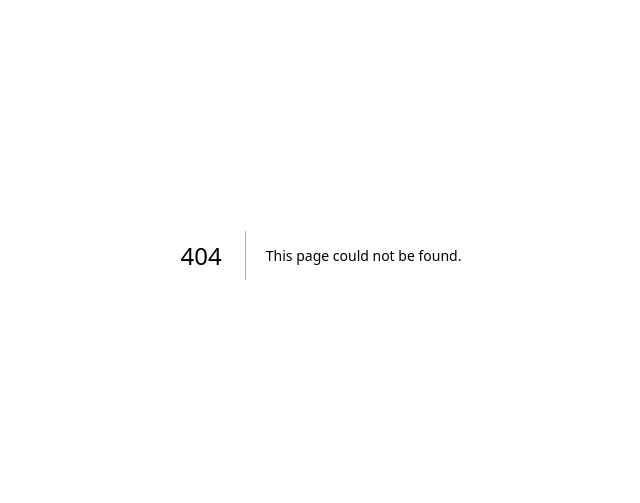
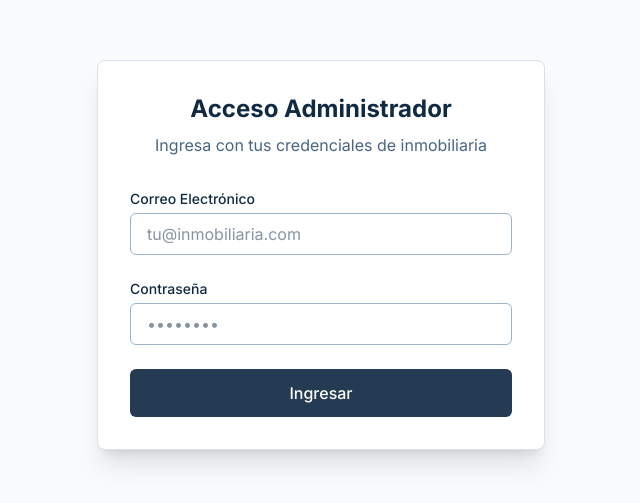
Before and after one commit to malessan4/inmobi, a Next.js app: page /admin/login in a window 1280 px wide. Before the commit this address had no page. Shown: the part 145-648 px from the top of the page, without its empty margins (319-959 px from the left). Built offline with nearby package versions, Linux system fonts and the light colour scheme; no server answers.

Commit message:
feat(admin): add protected admin layout and supabase auth login

```diff
--- /dev/null
+++ b/src/app/admin/login/page.tsx
@@ -0,0 +1,84 @@
+'use client';
+
+import { useState } from 'react';
+import { supabase } from '@/lib/supabase';
+import { useRouter } from 'next/navigation';
+
+export default function AdminLogin() {
+  const [email, setEmail] = useState('');
+  const [password, setPassword] = useState('');
+  const [error, setError] = useState('');
+  const [loading, setLoading] = useState(false);
+  const router = useRouter();
+
+  const handleLogin = async (e: React.FormEvent) => {
+    e.preventDefault();
+    setLoading(true);
+    setError('');
+
+    const { error } = await supabase.auth.signInWithPassword({
+      email,
+      password,
+    });
+
+    if (error) {
+      setError(error.message);
+      setLoading(false);
+    } else {
+      router.push('/admin');
+    }
+  };
+
+  return (
+    <div className="min-h-screen flex items-center justify-center bg-background px-4">
+      <div className="max-w-md w-full bg-white dark:bg-primary-950 p-8 rounded-lg shadow-xl border border-primary-100 dark:border-primary-900">
+        <div className="text-center mb-8">
+          <h2 className="text-2xl font-bold text-primary-900 dark:text-white">Acceso Administrador</h2>
+          <p className="text-primary-600 dark:text-primary-400 mt-2">Ingresa con tus credenciales de inmobiliaria</p>
+        </div>
+
+        {error && (
+          <div className="mb-4 p-3 bg-red-100 text-red-700 rounded-md text-sm">
+            {error}
+          </div>
+        )}
+
+        <form onSubmit={handleLogin} className="space-y-6">
+          <div>
+            <label className="block text-sm font-medium text-primary-900 dark:text-primary-200 mb-1">
+              Correo Electrónico
+            </label>
+            <input
+              type="email"
+              required
+              value={email}
+              onChange={(e) => setEmail(e.target.value)}
+              className="w-full px-4 py-2 rounded-md border border-primary-300 dark:border-primary-700 bg-white dark:bg-primary-900 text-primary-900 dark:text-white focus:ring-2 focus:ring-primary-500 outline-none"
+              placeholder="tu@inmobiliaria.com"
+            />
+          </div>
+          <div>
+            <label className="block text-sm font-medium text-primary-900 dark:text-primary-200 mb-1">
+              Contraseña
+            </label>
+            <input
+              type="password"
+              required
+              value={password}
+              onChange={(e) => setPassword(e.target.value)}
+              className="w-full px-4 py-2 rounded-md border border-primary-300 dark:border-primary-700 bg-white dark:bg-primary-900 text-primary-900 dark:text-white focus:ring-2 focus:ring-primary-500 outline-none"
+              placeholder="••••••••"
+            />
+          </div>
+          <button
+            type="submit"
+            disabled={loading}
+            className="w-full py-3 bg-primary-800 hover:bg-primary-900 dark:bg-primary-700 dark:hover:bg-primary-600 text-white font-medium rounded-md transition-colors disabled:opacity-50"
+          >
+            {loading ? 'Ingresando...' : 'Ingresar'}
+          </button>
+        </form>
+      </div>
+    </div>
+  );
+}
```
